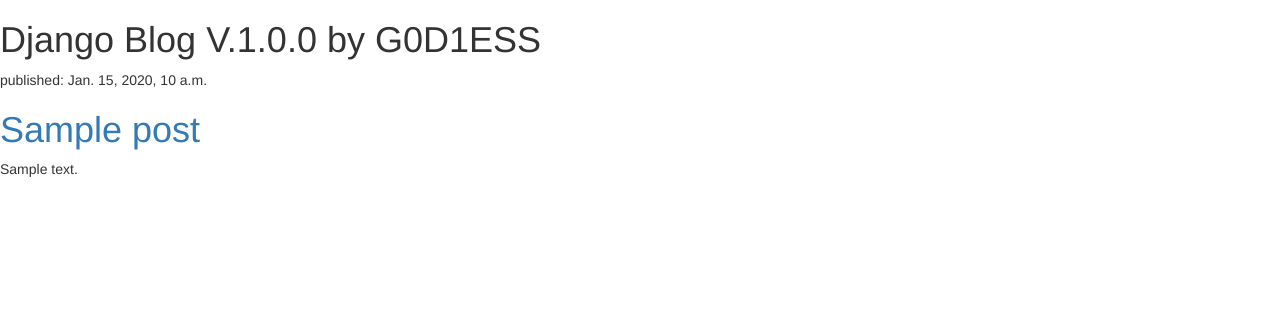
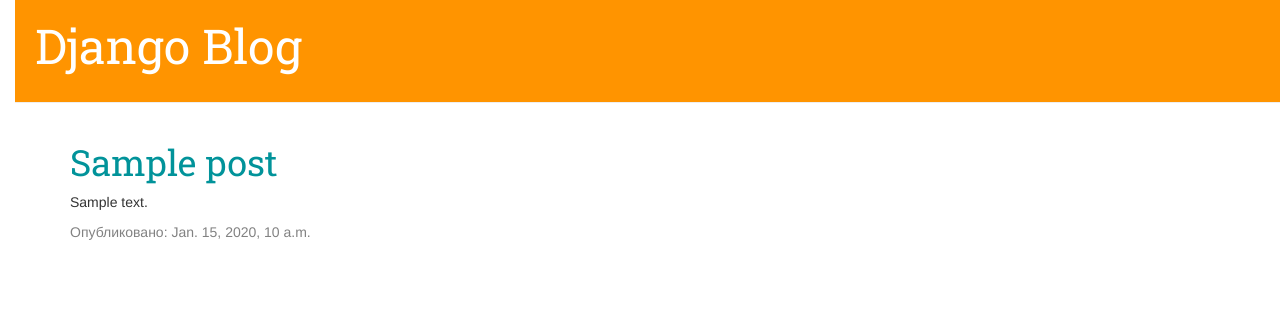
Before and after one commit to G000D1ESS/blog_django, a Django app: page / in a window 1280 px wide. Shown: the top 311 px of the page. Run offline with Django 3.2, Linux system fonts and the light colour scheme; tables that the repository leaves empty hold one stand-in row (values such as "Sample post"); some libraries are stand-ins or nearby versions.

Commit message:
Add Static and CSS

```diff
--- /dev/null
+++ b/blog/static/css/blog.css
@@ -0,0 +1,58 @@
+
+body {
+    padding-left: 15px;
+}
+
+.page-header {
+    background-color: #ff9400;
+    margin-top: 0;
+    font-size:
+    padding: 20px 20px 20px 40px;
+}
+
+.page-header h1 {
+	margin: 0;
+	padding: 20px 40px 20px 20px;
+}
+
+.page-header h1, .page-header h1 a, .page-header h1 a:visited, .page-header h1 a:active {
+    color: #FFFFFF;
+    font-size: 36pt;
+    text-decoration: none;
+}
+
+.content {
+    margin-left: 40px;
+}
+
+h1, h2, h3, h4 {
+    font-family: 'Roboto Slab', serif;
+
+}
+
+.date {
+    color: #828282;
+}
+
+.save {
+    float: right;
+}
+
+.post-form textarea, .post-form input {
+    width: 100%;
+}
+
+.top-menu, .top-menu:hover, .top-menu:visited {
+    color: #ffffff;
+    float: right;
+    font-size: 26pt;
+    margin-right: 20px;
+}
+
+.post {
+    margin-bottom: 70px;
+}
+
+.post h1 a, .post h1 a:visited {
+    color: #01939A;
+}
--- a/blog/templates/blog/post_list.html
+++ b/blog/templates/blog/post_list.html
@@ -1,20 +1,35 @@
 <!DOCTYPE html>
+{% load static %}
 <html>
     <head>
         <title>Main Page</title>
+
         <link rel="stylesheet" href="//maxcdn.bootstrapcdn.com/bootstrap/3.2.0/css/bootstrap.min.css">
 		<link rel="stylesheet" href="//maxcdn.bootstrapcdn.com/bootstrap/3.2.0/css/bootstrap-theme.min.css">
+		<link href="https://fonts.googleapis.com/css?family=Roboto+Slab&display=swap" rel="stylesheet">
+		<link rel="stylesheet" href="{% static 'css/blog.css' %}">
     </head>
     <body>
-    	<div>
-    		<h1>Django Blog V.1.0.0 by G0D1ESS</h1>
+
+    	<div class='page-header'>
+    		<h1>Django Blog</h1>
     	</div>
-        {% for post in posts %}
-		    <div>
-		        <p>published: {{ post.published_date }}</p>
-		        <h1><a href="">{{ post.title }}</a></h1>
-		        <p>{{ post.text|linebreaksbr }}</p>
+
+        <div class="content container">
+		    <div class="row">
+		        <div class="col-md-8">
+		            {% for post in posts %}
+		                <div class="post">
+		                    <h1><a href="">{{ post.title }}</a></h1>
+		                    <p>{{ post.text|linebreaksbr }}</p>
+		                    <div class="date">
+		                        <p>Опубликовано: {{ post.published_date }}</p>
+		                    </div>
+		                </div>
+		            {% endfor %}
+		        </div>
 		    </div>
-		{% endfor %}
+		</div>
+
     </body>
 </html>
```
